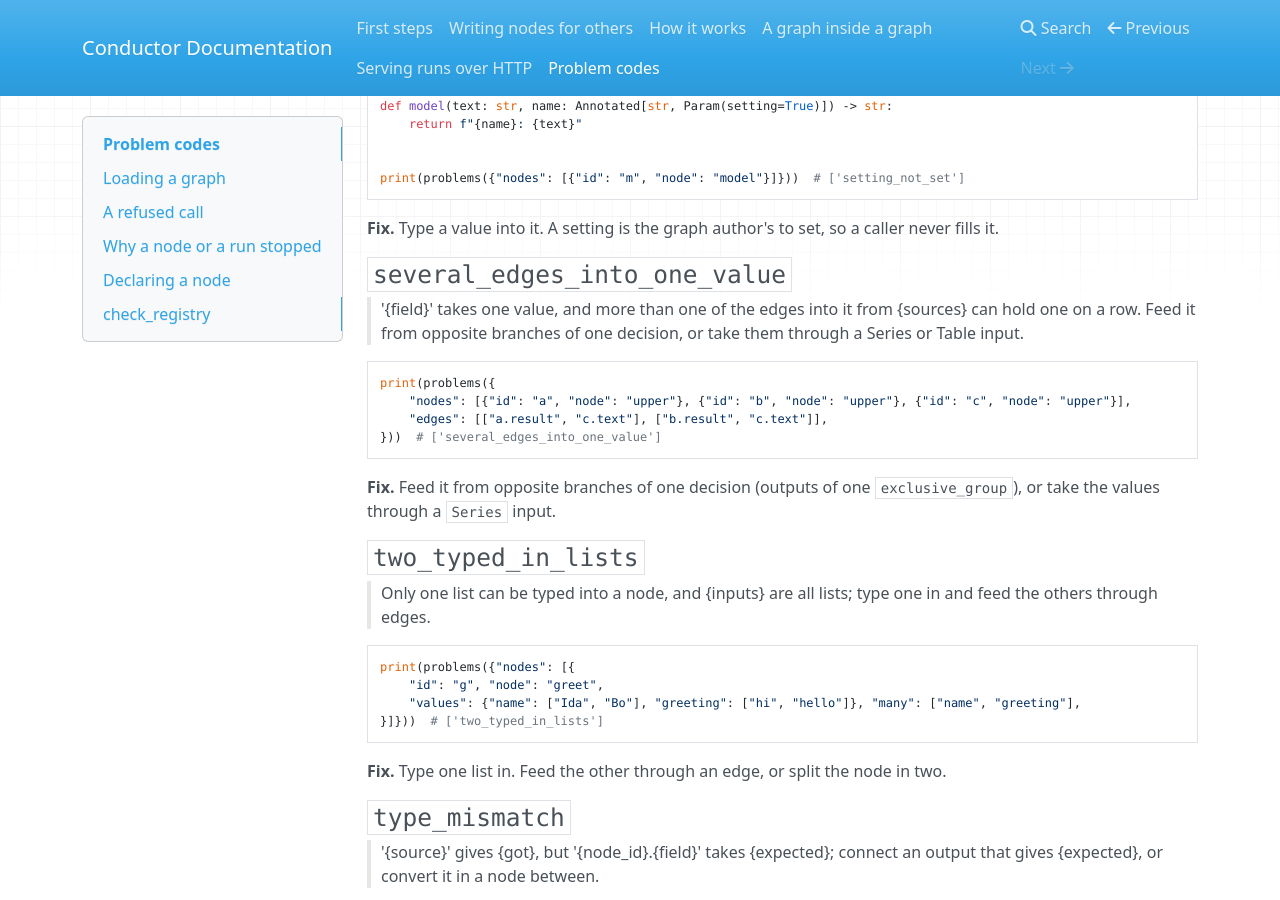
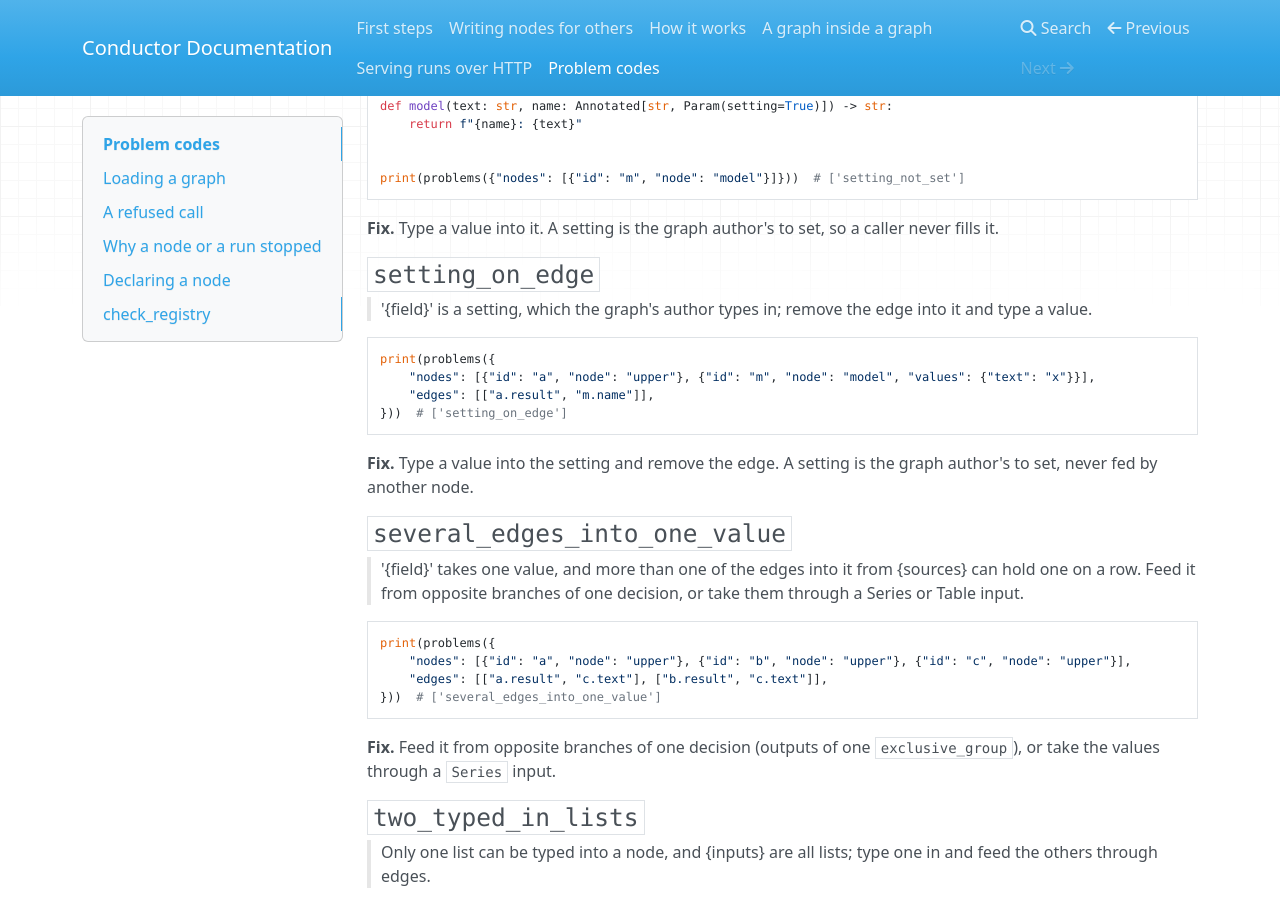
Before and after one commit to syv-ai/conductor, an MkDocs documentation site: the page built from docs/problems.md, in a window 1280 px wide and 900 px high, scrolled down 7425 px. Built offline with MkDocs 1.6.1, drawn with Linux system fonts in a browser that asks for light colours; nearby versions of some CDN libraries.

Commit message:
docs: the problems page has setting_on_edge

````diff
--- a/docs/problems.md
+++ b/docs/problems.md
@@ -388,6 +388,19 @@ print(problems({"nodes": [{"id": "m", "node": "model"}]}))  # ['setting_not_set'
 
 **Fix.** Type a value into it. A setting is the graph author's to set, so a caller never fills it.
 
+### `setting_on_edge`
+
+> '{field}' is a setting, which the graph's author types in; remove the edge into it and type a value.
+
+```python
+print(problems({
+    "nodes": [{"id": "a", "node": "upper"}, {"id": "m", "node": "model", "values": {"text": "x"}}],
+    "edges": [["a.result", "m.name"]],
+}))  # ['setting_on_edge']
+```
+
+**Fix.** Type a value into the setting and remove the edge. A setting is the graph author's to set, never fed by another node.
+
 ### `several_edges_into_one_value`
 
 > '{field}' takes one value, and more than one of the edges into it from {sources} can hold one on a row. Feed it from opposite branches of one decision, or take them through a Series or Table input.
````
